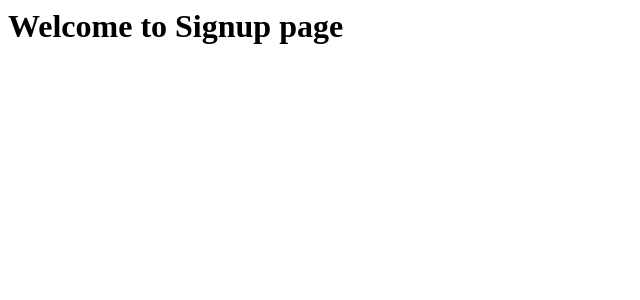
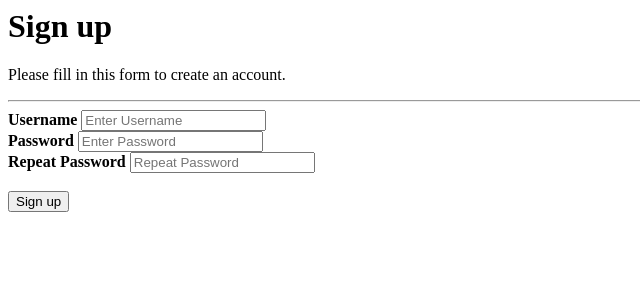
Before and after one commit to hemanthvrm/Display_feed_webapplication, a Django app: template accounts/templates/accounts/signup.html in a window 1280 px wide. Shown: the top 300 px of the page, without its empty margins (0-640 px from the left). Run offline with Django 3.2, Linux system fonts and the light colour scheme; the template is opened without the code that fills it, so the values that code supplies are empty; parts of the project's set-up code (start-up, migrations or seed data) failed here and were passed over.

Commit message:
setting up login and signup pages

```diff
--- a/accounts/templates/accounts/signup.html
+++ b/accounts/templates/accounts/signup.html
@@ -1,5 +1,28 @@
 <html>
     <body>
-        <h1>Welcome to Signup page</h1>
+
+    <form method="POST" action="{% url 'accounts:signup' %}" >
+    {% csrf_token %}
+    <h1>Sign up</h1>
+    <p>Please fill in this form to create an account.</p>
+    <hr>
+
+    <b>Username</b>
+    <input type="text" placeholder="Enter Username" name="username" required>
+    <br />
+    <b>Password</b>
+    <input type="password" placeholder="Enter Password" name="psw" required>
+    <br />
+    <b>Repeat Password</b>
+    <input type="password" placeholder="Repeat Password" name="psw1" required>
+    <br />
+
+     {% if error %}
+        {{ error }}
+    {% endif %}
+    <br />
+    <input type="submit" value="Sign up">
+
+</form>
     </body>
 </html>
```
Also changed, not shown: accounts/templates/accounts/login.html (+21 -1 lines), accounts/views.py (+32 -2 lines), db.sqlite3.
